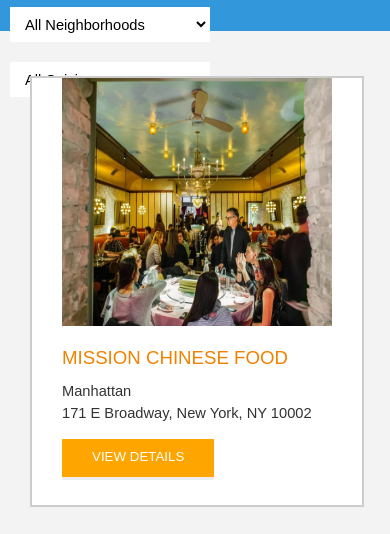
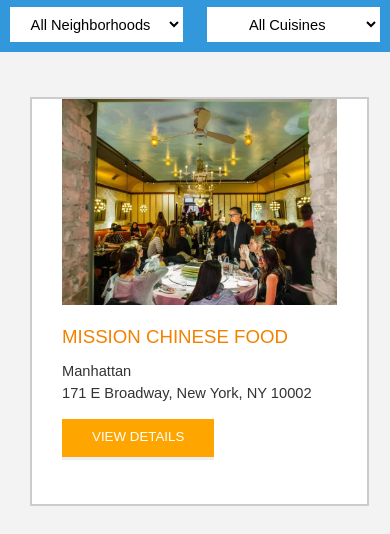
Before and after one commit to kamilpikula/mws-restaurant-stage-1, a plain HTML site: page index.html in a window 390 px wide. Shown: the part 499-1033 px from the top of the page. Drawn offline with Linux system fonts and the light colour scheme; some packages are replaced by stand-ins of ours.

Commit message:
add 'mobile first'

```diff
--- a/css/styles.css
+++ b/css/styles.css
@@ -38,6 +38,7 @@
 #maincontent {
   background-color: #f3f3f3;
   min-height: 100%;
+  width: 100%;
 }
 #footer {
   background-color: #444;
@@ -47,6 +48,7 @@
   padding: 25px;
   text-align: center;
   text-transform: uppercase;
+  width: calc(100% - 50px);
 }
 /* ====================== Navigation ====================== */
 nav {
@@ -106,7 +108,7 @@
 /* ====================== Restaurant Filtering ====================== */
 .filter-options {
   width: 100%;
-  height: 50px;
+  height: auto;
   background-color: #3397DB;
   align-items: center;
 }
@@ -118,6 +120,8 @@
   margin: 0 20px;
 }
 .filter-options select {
+  display: inline-block;
+  text-align: center;
   background-color: white;
   border: 1px solid #fff;
   font-family: Arial,sans-serif;
@@ -126,7 +130,7 @@
   letter-spacing: 0;
   margin: 10px;
   padding: 0 10px;
-  width: 200px;
+  width: calc(50% - 22px);
 }
 
 /* ====================== Restaurant Listing ====================== */
@@ -135,6 +139,7 @@
   list-style: outside none none;
   margin: 0;
   padding: 30px 15px 60px;
+  width: calc(100% - 90px);
   text-align: center;
 }
 #restaurants-list li {
@@ -145,7 +150,7 @@
   min-height: 380px;
   padding: 0 30px 25px;
   text-align: left;
-  width: 270px;
+  width: calc(100% - 25px);
   display: inline-block;
 }
 #restaurants-list .restaurant-img {
@@ -153,7 +158,6 @@
   display: block;
   margin: 0;
   max-width: 100%;
-  min-height: 248px;
   min-width: 100%;
 }
 #restaurants-list li h1 {
```
